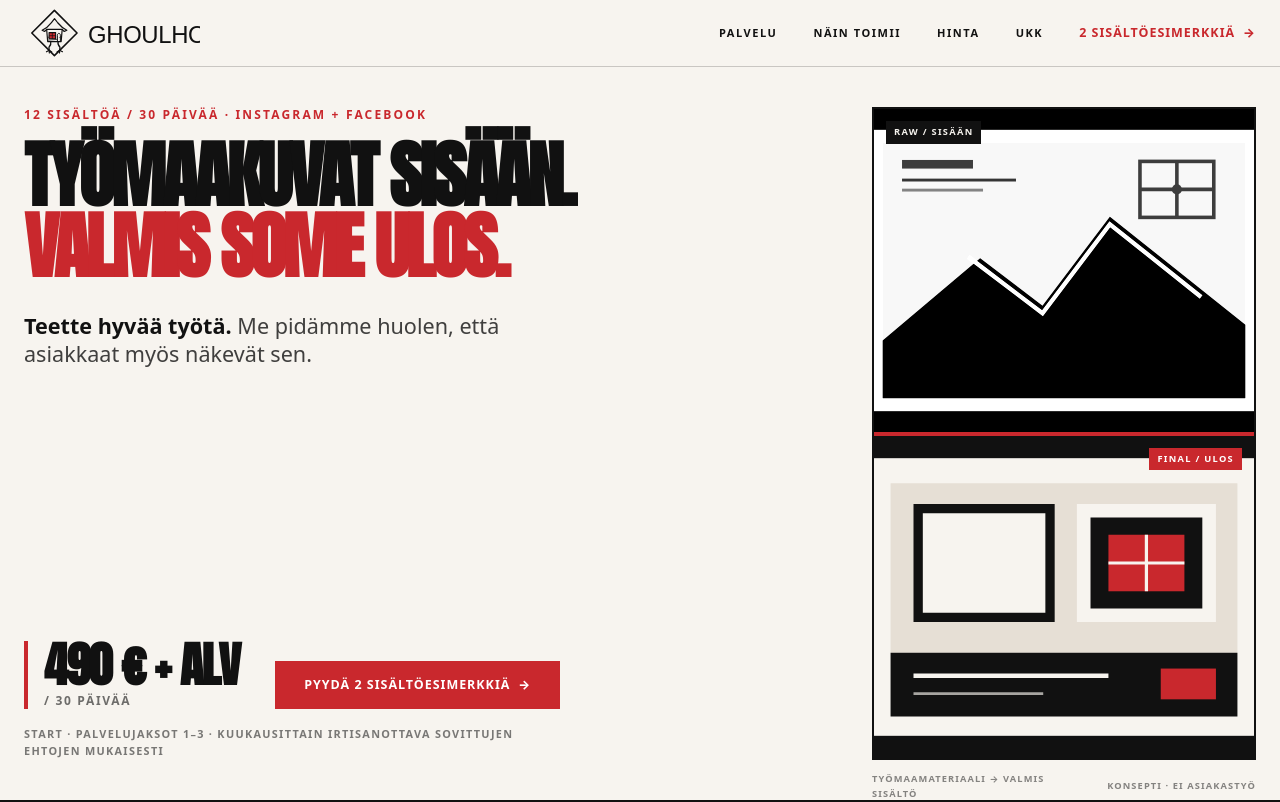
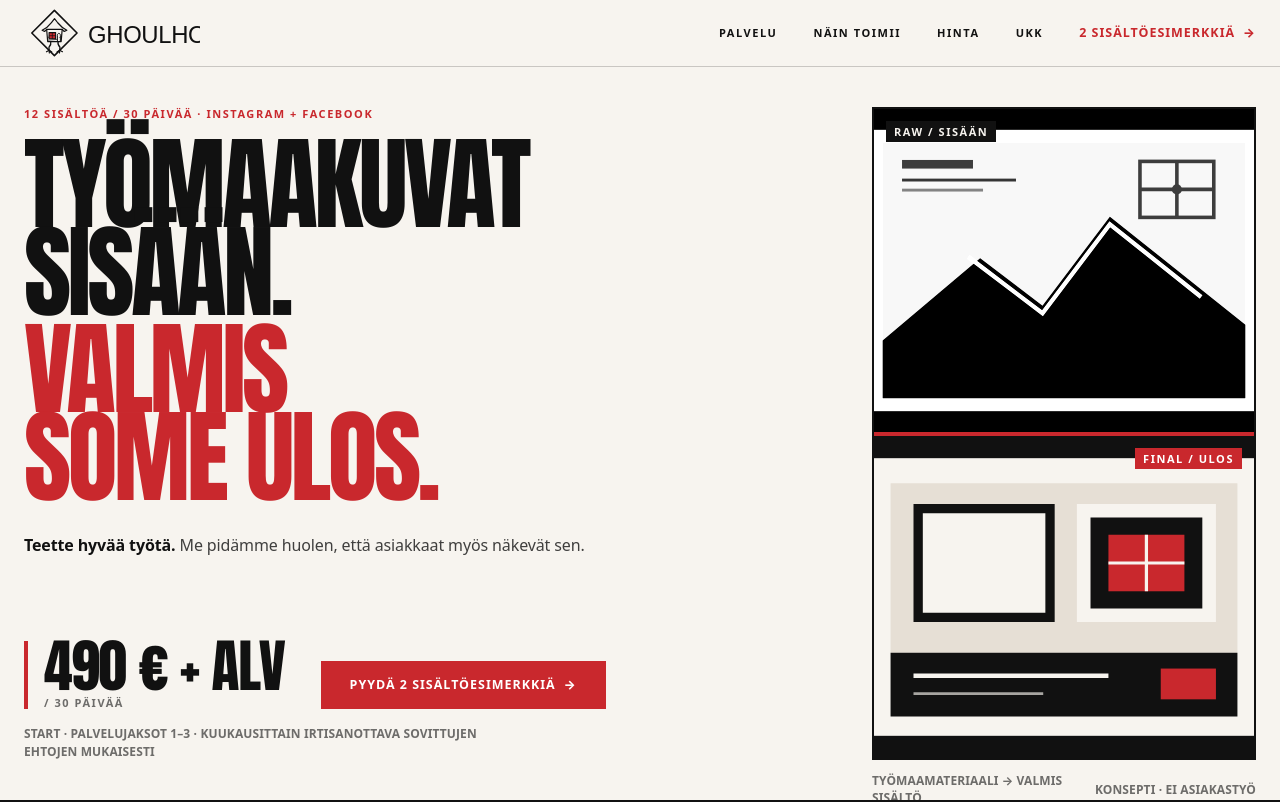
Before and after one commit to Jambovisuaalit/ghoulhouse-landing, a Next.js app: page / in a window 1280 px wide. Shown: the top 802 px of the page. Built offline with nearby package versions, Linux system fonts and the light colour scheme.

Commit message:
design: apply typography hierarchy to hero

```diff
--- a/src/components/sections/Hero.tsx
+++ b/src/components/sections/Hero.tsx
@@ -19,13 +19,13 @@ export default function Hero({ onCtaClick }: HeroProps) {
       <Container className="grid grid-cols-1 gap-7 py-6 sm:gap-9 sm:py-9 lg:min-h-[calc(100svh-67px)] lg:grid-cols-12 lg:gap-10 lg:py-10">
         <div className="flex flex-col justify-between lg:col-span-7 xl:col-span-8">
           <div>
-            <p className="text-[0.65rem] font-black uppercase tracking-[0.18em] text-signal sm:text-xs">
+            <p className="type-label text-signal">
               12 sisältöä / 30 päivää · Instagram + Facebook
             </p>
 
             <h1
               id="hero-title"
-              className="mt-5 font-display text-[clamp(2rem,9.4vw,4.1rem)] font-black uppercase leading-[0.9] tracking-[-0.045em] text-ink sm:text-[clamp(3.4rem,7.7vw,5rem)] lg:text-[clamp(4.4rem,5.7vw,6.4rem)]"
+              className="type-display mt-5 max-w-[13ch] text-ink"
             >
               <span className="block">{positioning.headline[0]}</span>
               <span className="mt-[0.08em] block text-signal">
@@ -33,7 +33,7 @@ export default function Hero({ onCtaClick }: HeroProps) {
               </span>
             </h1>
 
-            <p className="mt-6 max-w-2xl text-[1.03rem] leading-[1.5] text-ink/80 sm:mt-8 sm:text-xl lg:max-w-xl lg:text-[1.35rem]">
+            <p className="type-editorial mt-6 text-ink/80 sm:mt-8 lg:max-w-xl">
               <strong className="font-black text-ink">
                 {positioning.supporting[0]}
               </strong>{' '}
@@ -44,10 +44,10 @@ export default function Hero({ onCtaClick }: HeroProps) {
           <div className="mt-8 sm:mt-10 lg:mt-12">
             <div className="flex flex-col gap-5 sm:flex-row sm:items-end sm:gap-7 lg:gap-9">
               <div className="border-l-4 border-signal pl-4">
-                <p className="font-display text-[2.4rem] font-black uppercase leading-[0.92] tracking-[-0.03em] text-ink sm:text-5xl">
+                <p className="type-price text-ink">
                   {offer.start.price} € {offer.start.vatLabel}
                 </p>
-                <p className="mt-1 text-xs font-black uppercase tracking-[0.14em] text-ink/60">
+                <p className="type-label mt-1 text-ink/60">
                   / {offer.start.period}
                 </p>
               </div>
@@ -56,14 +56,14 @@ export default function Hero({ onCtaClick }: HeroProps) {
                 variant="primary"
                 size="lg"
                 onClick={onCtaClick}
-                className="min-h-14 w-full justify-between px-5 text-left text-sm uppercase tracking-[0.08em] sm:w-auto sm:min-w-[285px] sm:px-6"
+                className="min-h-14 w-full justify-between px-5 text-left sm:w-auto sm:min-w-[285px] sm:px-6"
               >
                 <span>{cta.primary}</span>
                 <span aria-hidden="true">→</span>
               </Button>
             </div>
 
-            <p className="mt-4 max-w-xl text-[0.68rem] font-bold uppercase leading-relaxed tracking-[0.12em] text-ink/55">
+            <p className="type-caption mt-4 max-w-xl uppercase tracking-[0.08em] text-ink/60">
               START · palvelujaksot 1–3 · kuukausittain irtisanottava sovittujen ehtojen mukaisesti
             </p>
           </div>
@@ -80,7 +80,7 @@ export default function Hero({ onCtaClick }: HeroProps) {
                 sizes="(max-width: 1023px) 50vw, 34vw"
                 className="object-cover grayscale contrast-125"
               />
-              <span className="absolute left-3 top-3 bg-ink px-2 py-1 text-[0.58rem] font-black uppercase tracking-[0.14em] text-ghost">
+              <span className="absolute left-3 top-3 bg-ink px-2 py-1 type-label text-ghost">
                 RAW / SISÄÄN
               </span>
             </div>
@@ -94,13 +94,13 @@ export default function Hero({ onCtaClick }: HeroProps) {
                 sizes="(max-width: 1023px) 50vw, 34vw"
                 className="object-cover"
               />
-              <span className="absolute right-3 top-3 bg-signal px-2 py-1 text-[0.58rem] font-black uppercase tracking-[0.14em] text-white">
+              <span className="absolute right-3 top-3 bg-signal px-2 py-1 type-label text-white">
                 FINAL / ULOS
               </span>
             </div>
           </div>
 
-          <figcaption className="mt-3 flex items-center justify-between gap-4 text-[0.58rem] font-bold uppercase tracking-[0.12em] text-ink/50">
+          <figcaption className="type-caption mt-3 flex items-center justify-between gap-4 uppercase tracking-[0.06em] text-ink/60">
             <span>Työmaamateriaali → valmis sisältö</span>
             <span className="shrink-0">Konsepti · ei asiakastyö</span>
           </figcaption>
```
